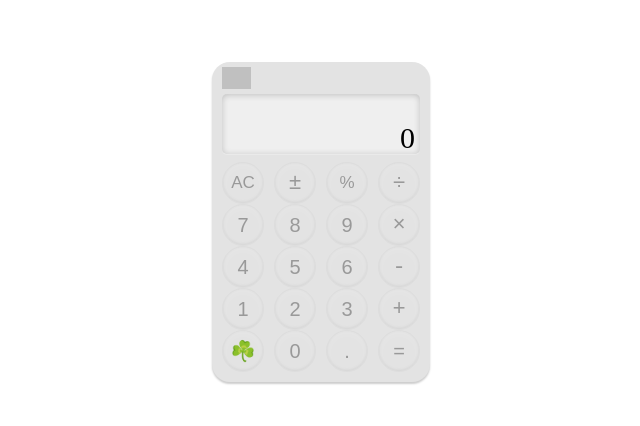
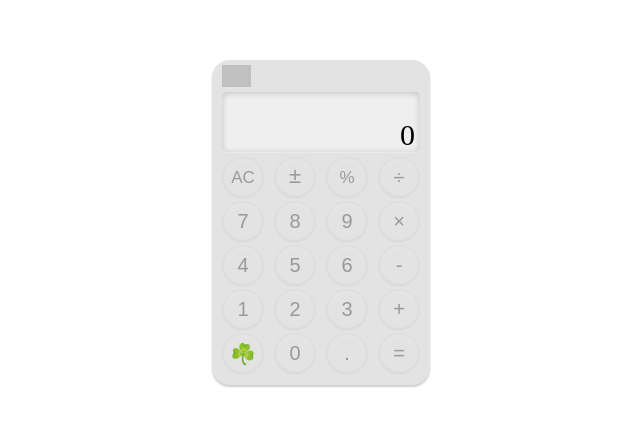
Before and after one commit to h80h/calculator, a plain HTML site: page index.html in a window 1280 px wide. Shown: the part 178-604 px from the top of the page, 319-959 px from the left. Drawn offline with Linux system fonts and the light colour scheme; grey boxes are pictures that could not be loaded.

Commit message:
Separate operator btn into an independent flex item which is also a flex For better readability of a chunk of event delegation codes

```diff
--- a/index.html
+++ b/index.html
@@ -29,34 +29,38 @@
       </div>
     </div>
     <div id="outer-btns-container">
+      <div>
         <div class="btns-container">
           <button class="small-font-btn" id="all-clear">AC</button>
           <button class="large-font-btn">±</button>
           <button class="small-font-btn">%</button>
-        <button class="operator large-font-btn">÷</button>
         </div>
         <div class="btns-container">
           <button>7</button>
           <button>8</button>
           <button>9</button>
-        <button class="operator large-font-btn">×</button>
         </div>
         <div class="btns-container">
           <button>4</button>
           <button>5</button>
           <button>6</button>
-        <button class="operator large-font-btn">-</button>
         </div>
         <div class="btns-container">
           <button>1</button>
           <button>2</button>
           <button>3</button>
-        <button class="operator large-font-btn">+</button>
         </div>
         <div class="btns-container">
           <button>☘️</button>
           <button>0</button>
           <button>.</button>
+        </div>
+      </div>
+      <div id="operators-container">
+        <button class="operator large-font-btn">÷</button>
+        <button class="operator large-font-btn">×</button>
+        <button class="operator large-font-btn">-</button>
+        <button class="operator large-font-btn">+</button>
         <button id="operate">=</button>
       </div>
     </div>
--- a/script.js
+++ b/script.js
@@ -8,7 +8,10 @@ function roundNum(num, decimalPlace) {
 }
 
 function startCalculator() {
-  const outerBtnsContainer = document.querySelector("#outer-btns-container");
+  const operandsContainer = document.querySelector(
+    "#outer-btns-container>div:first-child",
+  );
+  const operatorsContainer = document.querySelector("#operators-container");
   const operateSign = document.querySelector("#operate");
   const realTimeDisplay = document.querySelector("#real-time");
   const historyDisplay = document.querySelector("#history");
@@ -30,7 +33,7 @@ function startCalculator() {
 
     this.setText = function (part, content) {
       this[part].textContent = content;
-    }
+    };
 
     this.clearDisplay = function () {
       this.setText("operator", "");
@@ -44,7 +47,7 @@ function startCalculator() {
   realTimeDisplayObj.removeHidden = function (part) {
     if (this[part].classList[1]) {
       this[part].classList.remove("hidden");
-      console.log(`remove hidden from ${part}`)
+      console.log(`remove hidden from ${part}`);
     }
   };
 
@@ -139,19 +142,20 @@ function startCalculator() {
   }
 
   // Let user input operation which is formed by numOne, numTwo and operator
-  outerBtnsContainer.addEventListener("click", (e) => {
+  // Create two event listeners for readability
+  // One for operands, one for operator
+  operandsContainer.addEventListener("click", (e) => {
     if (
-      e.target === outerBtnsContainer ||
+      e.target === operandsContainer ||
       e.target.classList[0] === "btns-container" ||
-      e.target === operateSign ||
       e.target === allClear ||
       isLastResultAnError
-    ) return;
+    )
+      return;
 
     const btn = e.target;
     const btnText = btn.textContent;
 
-    if (btn.classList[0] !== "operator") {
     // if clicking digit buttons right after operating
     // start a new operation with all variables being reset
     if (lastResult) resetAllVariables();
@@ -173,9 +177,24 @@ function startCalculator() {
         realTimeDisplayObj.removeHidden("numTwo");
       }
     }
-    } else {
+  });
+
+  // Let user choose operator for new operation of which numOne may be entered by user
+  // or may be lastResult of operating triggered by pressing operateSign
+  // or may be lastResult of operating triggered by entering an extra operator to an operation
+  operatorsContainer.addEventListener("click", (e) => {
+    if (
+      e.target === operatorsContainer ||
+      e.target === operateSign ||
+      isLastResultAnError
+    )
+      return;
+
+    const btn = e.target;
+    const btnText = btn.textContent;
+
     // If lastResult exists
-      // Reset lastResult and numTwo and then Set operator to btnText
+    // Reset lastResult and numTwo and then Set operator to be btnText
     if (lastResult) {
       // numOne got set to be lastResult after operating
       // if select operator without clicking digit button first after operating
@@ -186,9 +205,9 @@ function startCalculator() {
       numTwo = "";
       operator = btnText;
       historyDisplayObj.clearAllDisplay();
+    } else if (!numTwo) {
       // this case explains why not to set "0" as numTwo's default value
       // operator should be alterable before user enters numTwo
-      } else if (!numTwo) {
       operator = btnText;
     } else {
       // Auto operate if user enters extra operator when numTwo exists
@@ -215,7 +234,6 @@ function startCalculator() {
     }
     realTimeDisplayObj.setText("operator", operator);
     realTimeDisplayObj.removeHidden("operator");
-    }
   });
 
   // Let user manually trigger the operating
@@ -225,7 +243,7 @@ function startCalculator() {
     // and it starts to exist, then operator absolutely exists
     // if operator exists, then numOne absolutely exists
     if (!numTwo || isLastResultAnError) return;
-    if (!(realTimeDisplayObj.numTwo.classList[1])) {
+    if (!realTimeDisplayObj.numTwo.classList[1]) {
       realTimeDisplayObj.hideDisplay();
     }
     lastResult = operate(numOne, numTwo, operator);
--- a/style.css
+++ b/style.css
@@ -15,7 +15,7 @@ body {
   background: #e3e3e3;
   display: flex;
   flex-direction: column;
-  gap: 3px;
+  gap: 5px;
   box-shadow: 0px 2px 2px rgba(0, 0, 0, 0.2);
 }
 
@@ -45,7 +45,6 @@ body {
   height: 60px;
   border-radius: 5px;
   background: #efefef;
-  margin-bottom: 5px;
   display: flex;
   flex-direction: column;
   text-align: right;
@@ -89,12 +88,30 @@ body {
 
 /* buttons */
 
+#outer-btns-container {
+  display: flex;
+  gap: 10px;
+}
+
+#outer-btns-container > div:first-child {
+  display: flex;
+  flex-direction: column;
+  gap: 2px;
+}
+
 .btns-container {
   display: flex;
   gap: 10px;
 }
 
-.btns-container button {
+#operators-container {
+  display: flex;
+  flex-direction: column;
+  gap: 2px;
+}
+
+.btns-container button,
+#operators-container button {
   width: 42px;
   height: 42px;
   padding: 0;
```
Lines whose indentation alone changed are shown as unchanged.
